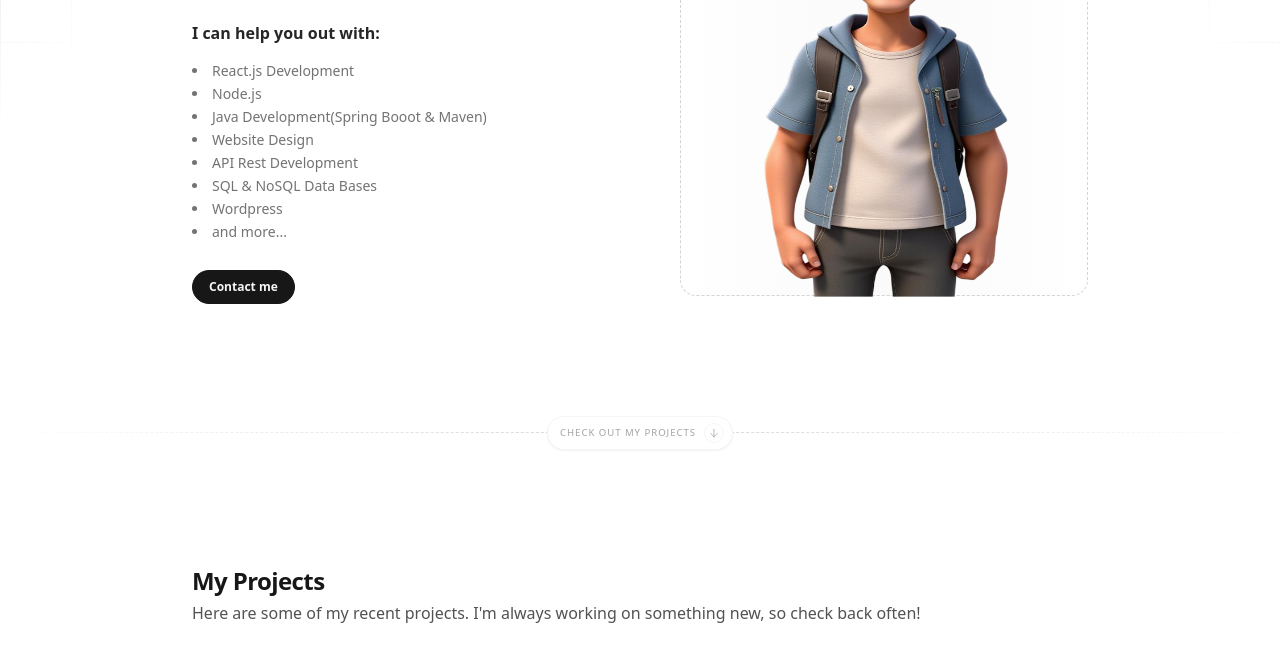
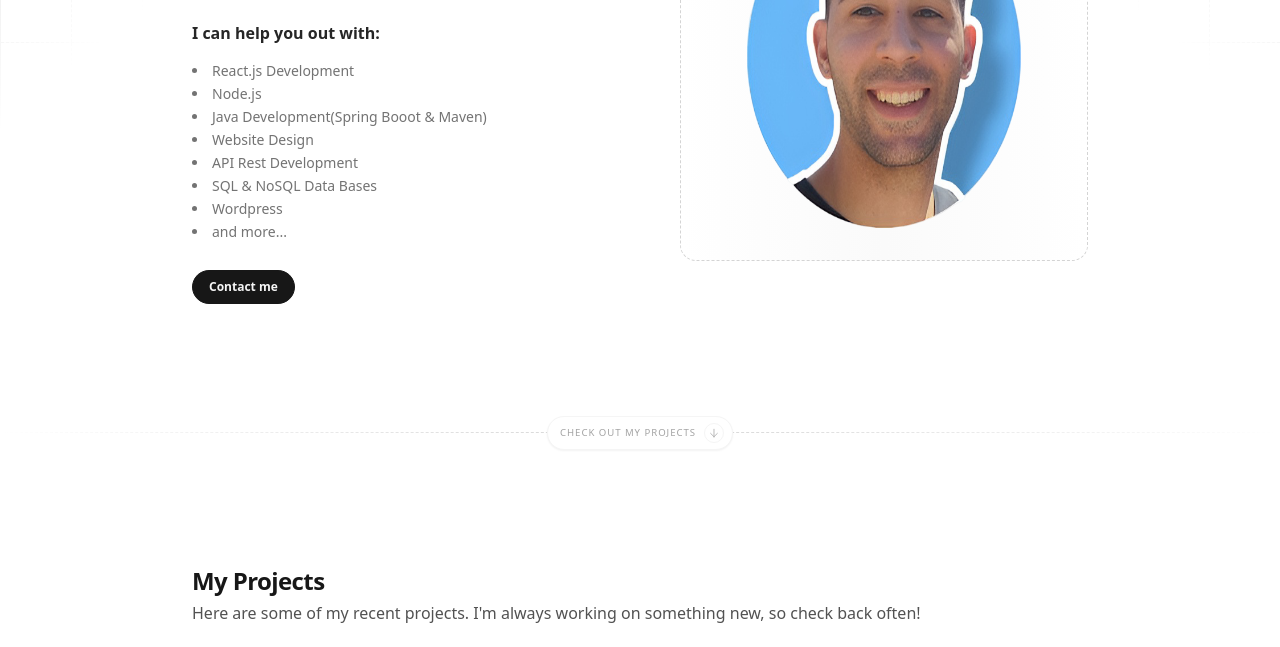
Before and after one commit to FJCon/portfolio, an Astro site: page / in a window 1280 px wide. Shown: the part 399-1046 px from the top of the page. Built offline with nearby package versions, Linux system fonts and the light colour scheme; Astro itself is replaced by a stand-in of ours.

Commit message:
profile.png

```diff
--- a/src/pages/index.astro
+++ b/src/pages/index.astro
@@ -61,10 +61,10 @@ import Layout from "../layouts/main.astro";
           </div>
           <div class="relative z-30 px-10">
             <img
-              src="/portfolio/assets/images/disneyStyle.png"
+              src="/portfolio/assets/images/profile.png"
               loading="eager"
               decoding="auto"
-              class="foto relative z-30 w-full aspect-[750/1100] md:max-w-md mx-auto dark:-translate-y-0.5"
+              class="foto relative z-30 w-full aspect-[800/1000] md:max-w-md mx-auto dark:-translate-y-0.5"
             />
           </div>
           <div
```
Also changed, not shown: public/assets/images/profile.png (added).
